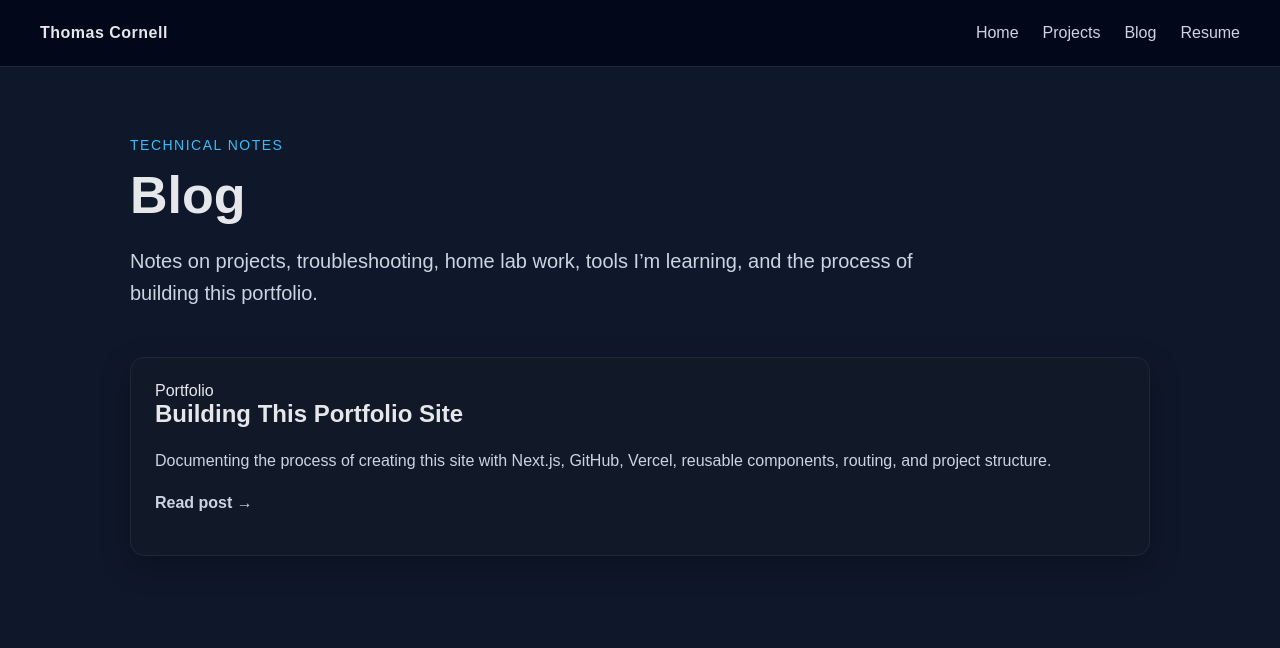
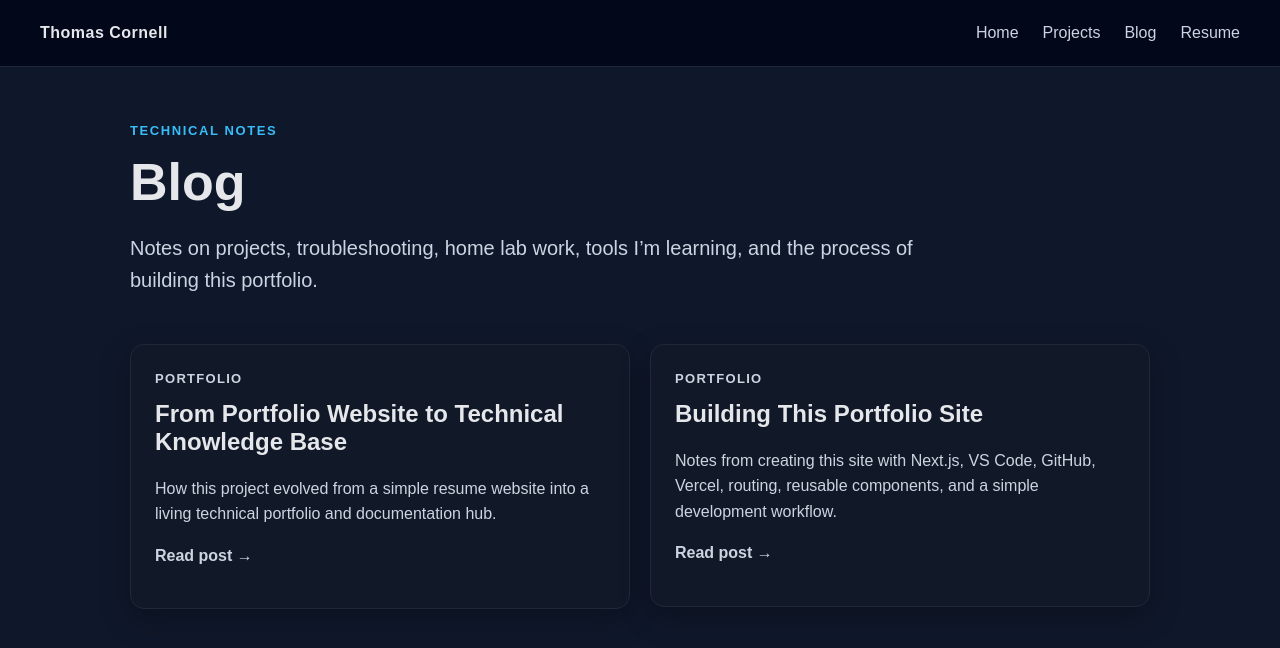
Before and after one commit to thcornell/portfolio-site, a Next.js app: page /blog in a window 1280 px wide. Shown: the top 648 px of the page. Built offline with nearby package versions, Linux system fonts and the light colour scheme.

Commit message:
add blog post

```diff
--- a/app/blog/page.tsx
+++ b/app/blog/page.tsx
@@ -1,9 +1,10 @@
 import Link from "next/link";
+import { blogPosts } from "../../data/blogPosts";
 
 export default function Blog() {
   return (
     <main className="page">
-      <p className="eyebrow">Technical Notes</p>
+      <p className="home-kicker">Technical Notes</p>
 
       <h1 className="hero-title">Blog</h1>
 
@@ -14,21 +15,19 @@ export default function Blog() {
 
       <section className="section">
         <div className="grid">
-          <Link href="/blog/building-this-site">
-            <div className="card">
-              <span className="status-pill">Portfolio</span>
+          {blogPosts.map((post) => (
+            <Link href={post.href} key={post.href}>
+              <div className="card">
+                <p className="feature-type">{post.category}</p>
 
-              <h2>Building This Portfolio Site</h2>
+                <h2>{post.title}</h2>
 
-              <p>
-                Documenting the process of creating this site with Next.js,
-                GitHub, Vercel, reusable components, routing, and project
-                structure.
-              </p>
+                <p>{post.description}</p>
 
-              <p className="link-accent">Read post →</p>
-            </div>
-          </Link>
+                <p className="link-accent">Read post →</p>
+              </div>
+            </Link>
+          ))}
         </div>
       </section>
     </main>
```
